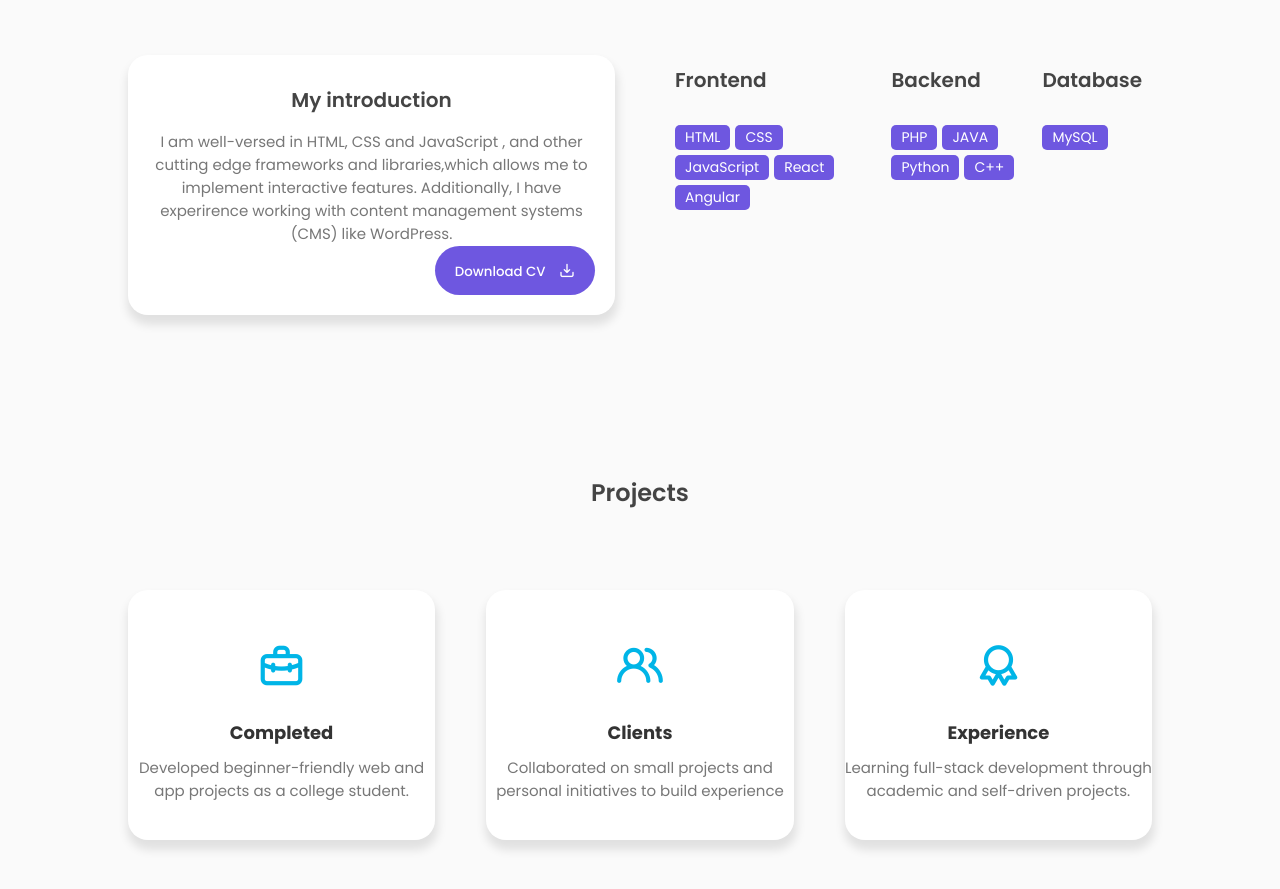
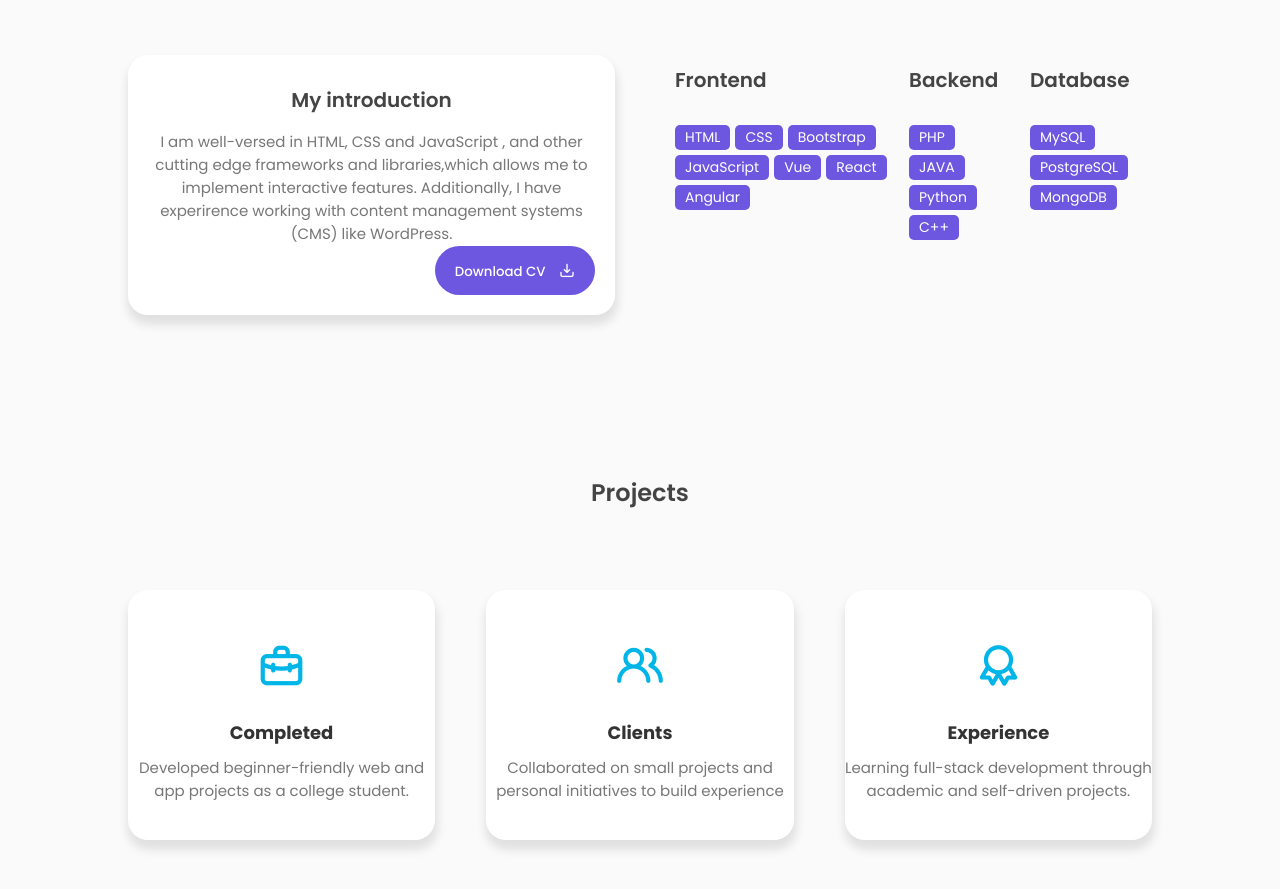
Before and after one commit to abishakegaur/Portfolio-Abishake.Gaur, a plain HTML site: page index.html in a window 1280 px wide. Shown: the part 940-1829 px from the top of the page. Drawn offline with nearby package versions, Linux system fonts and the light colour scheme.

Commit message:
Update index.html

```diff
--- a/index.html
+++ b/index.html
@@ -159,8 +159,10 @@
                     <div class="skills-list">
                         <span>HTML</span>
                         <span>CSS</span>
+                        <span>Bootstrap</span>
                         <span>JavaScript</span>
-                      <span>React</span>
+                        <span>Vue</span>
+                        <span>React</span>
                         <span>Angular</span>
                     </div>
                 </div>
@@ -180,8 +182,9 @@
                         <h3>Database</h3>
                     </div>
                     <div class="skills-list">
-                        <span>MySQL</span
-
+                        <span>MySQL</span>
+                        <span>PostgreSQL</span>
+                        <span>MongoDB</span>
                     </div>
                 </div>
             </div>
```
